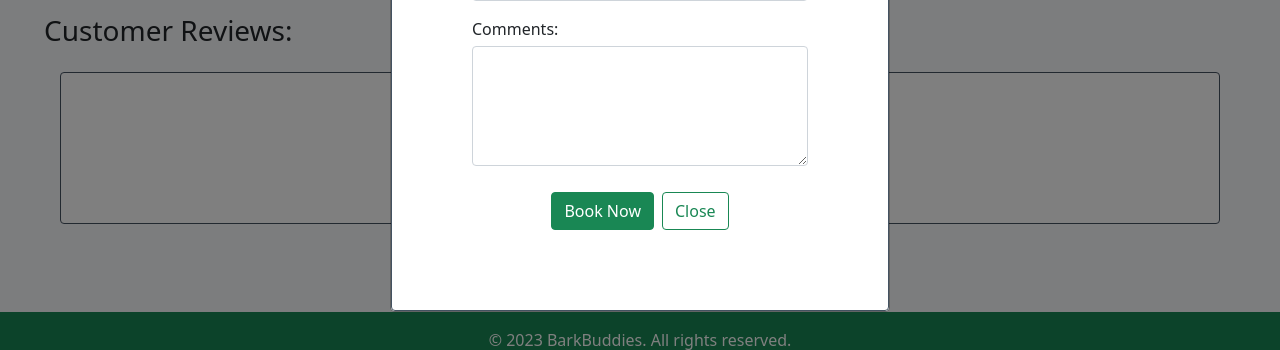
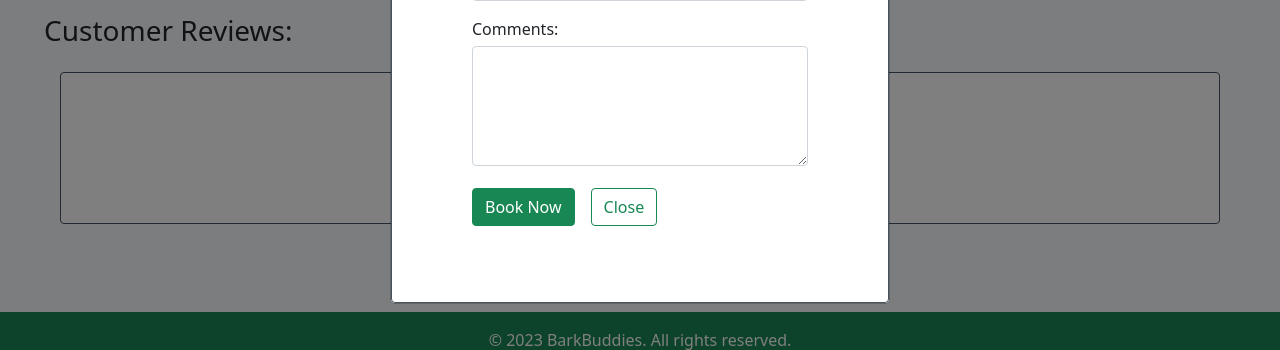
Before and after one commit to DietkeSt/bark-buddies, a Django app: a page that uses templates/base.html in a window 1280 px wide, after a click on "Book Now". Shown: the part 450-800 px from the top of the page. Run offline with Django 3.2, Linux system fonts and the light colour scheme; tables that the repository leaves empty hold one stand-in row (values such as "Sample post"); some libraries are stand-ins or nearby versions.

Commit message:
Adjust button margins throughout website

```diff
--- a/static/css/style.css
+++ b/static/css/style.css
@@ -261,9 +261,14 @@ form.signup input {
 }
 
 .modal-footer {
-    justify-content: center;
+    justify-content: flex-start;
     border-top: none;
     padding-top: 0;
+    gap: 0.75rem;
+}
+
+.modal-footer>* {
+     margin: 0 0 0 0.25rem;
 }
 
 /* bookings */
@@ -272,8 +277,7 @@ form.signup input {
     display: flex;
     align-items: center;
     justify-content: flex-start;
-    gap: 0.5em;
-    z-index: 50;
+    gap: 1rem;
 }
 
 .booking.cancelled {
@@ -295,7 +299,6 @@ form.signup input {
     background-color: #dc3545;
     position: absolute;
     right: -1.5em;
-    z-index: 0;
 }
 
 .cancelled-overlay p {
```
